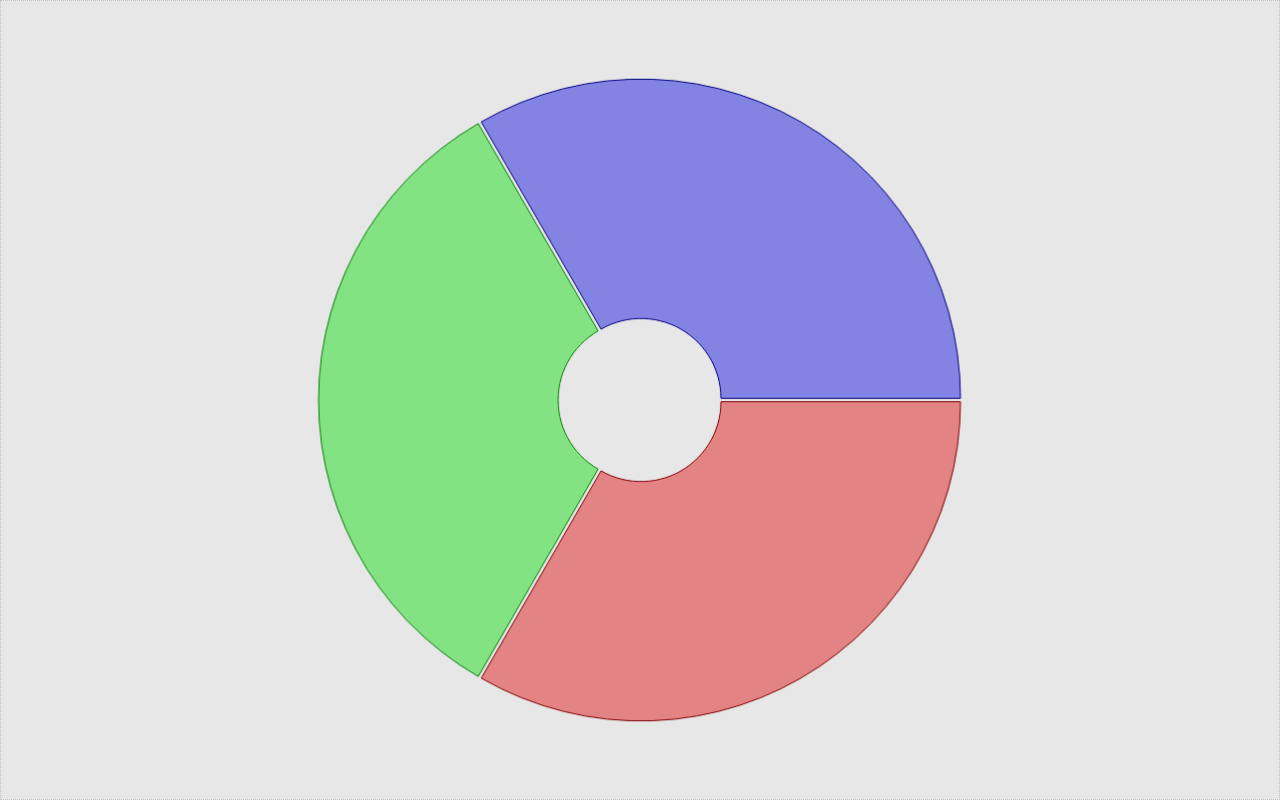
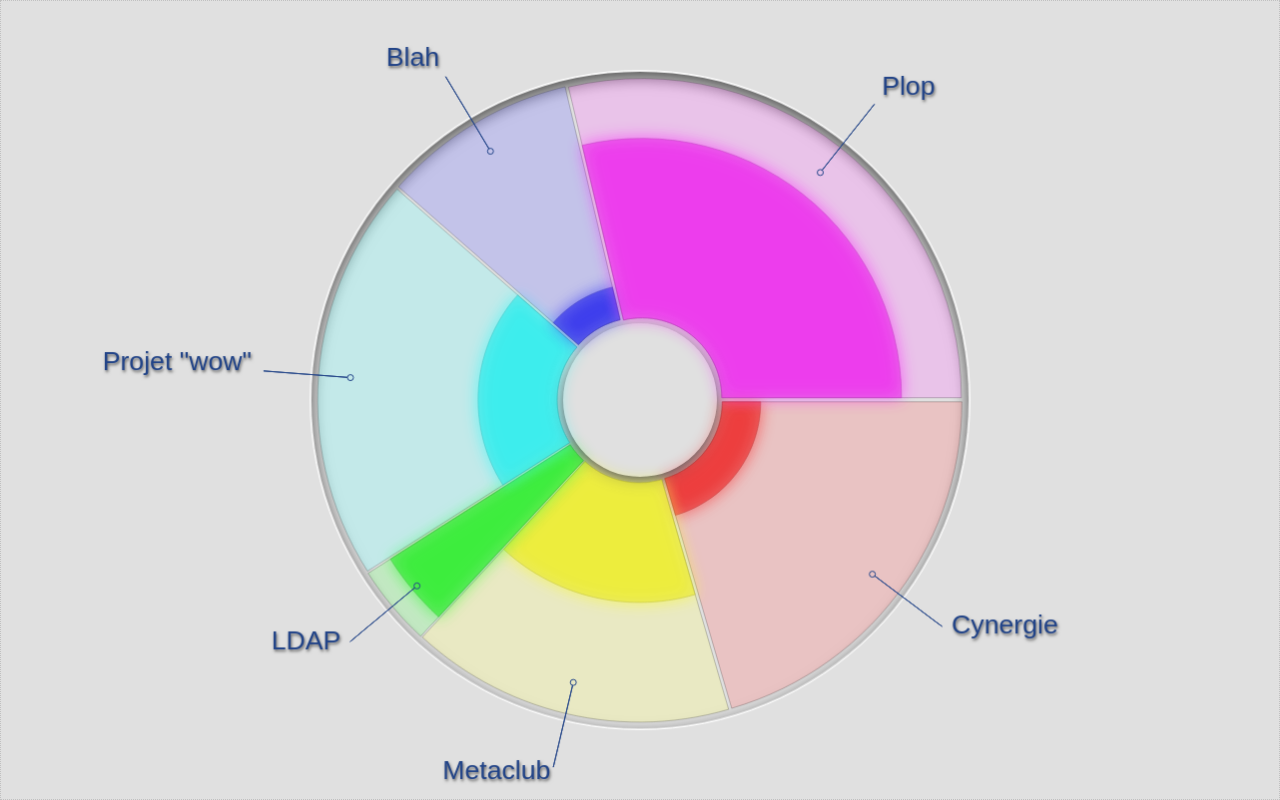
Before and after one commit to fataku/cedille-dashboard, a plain HTML site: page index.html in a window 1280 px wide. Drawn offline with Linux system fonts and the light colour scheme.

Commit message:
bunch of shit

```diff
--- a/script.js
+++ b/script.js
@@ -2,14 +2,20 @@ $(function($){
 	'use strict';
 
 	var arcDivisions = 30;
+	var pivot = 3;
 	//var arcColors = ['red', 'green', 'blue'];
 
+	/** Basic Animator class, takes drawables and gives them a canvas to draw on
+	  *can be made to Update at 60fps by uncommenting "this.timer = setTimeout"
+	  *modified for Cedille use because we don't need constant drawing.
+	  */
 	var Animator = function(canvas){
 		this.drawables = [];
 		this.canvas = canvas;
 		this.context = canvas.getContext('2d');
 		this.skipped = 0;
 		this.onALeTemps = true;
+		this.fps = 30;
 	};
 	Animator.prototype.draw = function(){
 
@@ -30,7 +36,7 @@ $(function($){
 			this.skipped = 0;
 		}else this.skipped++;
 
-		//this.timer = window.setTimeout(this.update.bind(this), 16);
+		this.timer = window.setTimeout(this.update.bind(this), 1000/this.fps);
 	};
 	Animator.prototype.start = function () {
 		if(!this.timer)
@@ -41,15 +47,18 @@ $(function($){
 		this.slices = [];
 		this.innerRadius = 20;
 		this.outerRadius = 80;
+		this.totalPortions = 0;
 	};
-	PiegressChart.prototype.addSlice = function (title, percentage, color) {
+	PiegressChart.prototype.addSlice = function (title, percentage, portion) {
 		this.slices.push({
 			title: 		title||"[Untitled]",
-			percentage: percentage,
-			color: 		color|| "silver"
+			portion: 	portion,
+			percentage: percentage
 		});
+		this.totalPortions += portion;
 	};
 	PiegressChart.prototype.draw = function (c, elem) {
+		console.log(this.totalPortion);
 		var baseRadius = Math.min(window.innerWidth, window.innerHeight);
 		var innerRadius = this.innerRadius/200 * baseRadius;
 		var outerRadius = this.outerRadius/200 * baseRadius;
@@ -59,34 +68,133 @@ $(function($){
 			y:elem.height/2
 		};
 
-		c.lineTo(center.x, center.y);
+		c.moveTo(center.x, center.y);
 
-		var slice = Math.PI * 2 / this.slices.length;
+		var slice = Math.PI * 2 / this.totalPortions;
 		var subslice = slice / arcDivisions;
+		var portionsToDate = 0;
+
+		// draw a background dropshadow for aesthetics
+		c.shadowOffsetY = 6;
+		c.shadowBlur = outerRadius * 0.05;
+		c.shadowColor = "rgba(0, 0, 0, 0.65)";
+		c.moveTo(window.innerWidth, center.y);
+		c.lineTo(window.innerWidth, 0)
+		c.lineTo(0, 0)
+		c.lineTo(0, window.innerHeight)
+		c.lineTo(window.innerWidth, window.innerHeight)
+		c.lineTo(window.innerWidth, center.y);
+		c.arc(center.x, center.y, outerRadius + pivot + 6, 0, Math.PI*2);
+
+		c.moveTo(center.x + innerRadius, center.y);
+		c.arc(center.x, center.y, innerRadius + pivot - 6, 0, Math.PI*2);
+		c.fillStyle = $('body').css('background-color');
+		c.fill();
+
+		c.moveTo(center.x + innerRadius, center.y);
+		c.arc(center.x, center.y, innerRadius + pivot - 6, 0, Math.PI*2);
+		c.shadowBlur = c.shadowOffsetX = c.shadowOffsetY = 0;
+
+		c.beginPath();
+		c.arc(center.x, center.y, outerRadius + pivot + 7.5, 0, Math.PI*2);
+		c.strokeStyle = "white";
+		c.stroke();
+
+		/**
+		* For each slice of data, draw a wedge. Its radial width represents the percentage of commits associated with it,
+		* its inner (more colored) wedge represents the progress done on it (issues completed vs issues total)
+		**/
 		for(var i = 0, ii = this.slices.length; i<ii; i++){
+			var sliceData = this.slices[i];
+			var color = 360 / this.slices.length * i;
+			var offset = {
+				x: Math.cos((portionsToDate + sliceData.portion*0.5)/this.totalPortions * Math.PI*2) * pivot,
+				y: Math.sin((portionsToDate + sliceData.portion*0.5)/this.totalPortions * Math.PI*2) * pivot,
+			}
+
 			c.beginPath();
-			var offset = {
-				x: Math.cos(Math.PI*2/this.slices.length*(i+0.5)) * 2,
-				y: Math.sin(Math.PI*2/this.slices.length*(i+0.5)) * 2
-			}
-			for(var j = 0, jj = arcDivisions; j<=jj; j++){
+			for(var j = 0, jj = arcDivisions; j<=jj; j++){ // draw the small inner arc
 				c.lineTo(
-					center.x + offset.x + Math.cos(slice * i + subslice * j) * innerRadius,
-					center.y + offset.y + Math.sin(slice * i + subslice * j) * innerRadius
+					center.x + offset.x + Math.cos(subslice * j * sliceData.portion + slice * portionsToDate) * innerRadius,
+					center.y + offset.y + Math.sin(subslice * j * sliceData.portion + slice * portionsToDate) * innerRadius
 				)
 			}
-			for(var j = 0, jj = arcDivisions; j<=jj; j++){
+			for(var j = 0, jj = arcDivisions; j<=jj; j++){ // draw the big outer arc
 				c.lineTo(
-					center.x + offset.x + Math.cos(slice * i + subslice * (arcDivisions-j)) * outerRadius,
-					center.y + offset.y + Math.sin(slice * i + subslice * (arcDivisions-j)) * outerRadius
+					center.x + offset.x + Math.cos(subslice * (arcDivisions-j) * sliceData.portion + slice * portionsToDate) * outerRadius,
+					center.y + offset.y + Math.sin(subslice * (arcDivisions-j) * sliceData.portion + slice * portionsToDate) * outerRadius
 				)
 			}
-			c.fillStyle = 'hsla('+ 360 / this.slices.length * i +', 75%, 50%, 0.5)';
-			c.strokeStyle = 'hsla('+ 360 / this.slices.length * i +', 100%, 25%, 1)';
+			c.fillStyle = 'hsla('+ color +', 100%, 75%, 0.3)';
+			c.strokeStyle = 'hsla('+ color +', 10%, 25%, 0.3)';
+
 			c.closePath();
 			c.fill();
 			c.stroke();
+
+			c.shadowColor = "transparent";
+			c.shadowOffsetX = c.shadowOffsetY = c.shadowBlur = 0;
+
+
+
+			c.beginPath();
+			for(var j = 0, jj = arcDivisions; j<=jj; j++){ // draw the inner arc of the filling slice, the one that represents completion
+				c.lineTo(
+					center.x + offset.x + Math.cos(subslice * j * sliceData.portion + slice * portionsToDate) * innerRadius,
+					center.y + offset.y + Math.sin(subslice * j * sliceData.portion + slice * portionsToDate) * innerRadius
+				)
+			}
+			for(var j = 0, jj = arcDivisions; j<=jj; j++){ // outer arc, with some math gymnastics to make it stay inside its borders
+				c.lineTo(
+					center.x + offset.x + Math.cos(subslice * (arcDivisions-j) * sliceData.portion + slice * portionsToDate) * ((outerRadius - innerRadius) * sliceData.percentage + innerRadius),
+					center.y + offset.y + Math.sin(subslice * (arcDivisions-j) * sliceData.portion + slice * portionsToDate) * ((outerRadius - innerRadius) * sliceData.percentage + innerRadius)
+				)
+			}
+			c.fillStyle = 'hsla('+ color +', 80%, 50%, 0.5)';
+			c.shadowColor = 'hsla('+color+', 100%, 50%, 0.99)';
+			c.strokeStyle = 'hsla('+ color +', 50%, 50%, 0.5)';
+
+			c.shadowOffsetX = 0;
+			c.shadowOffsetY = 0;
+			c.shadowBlur = outerRadius * 0.05;
+
+			c.closePath();
+			c.fill();
+			c.stroke();
+
+			c.shadowOffsetX = c.shadowOffsetY = c.shadowBlur = 0;
+
+			c.beginPath();
+			var d = 1 / pivot * outerRadius / 1.1;
+			var d2 = d + 1;
+			c.arc(center.x + offset.x * d,
+				  center.y + offset.y * d,
+				  3, -Math.PI, Math.PI);
+
+  			c.moveTo(center.x + offset.x * d2,
+	  				 center.y + offset.y * d2)
+			c.lineTo(center.x + offset.x * d * 1.3,
+				     center.y + offset.y * d * 1.3)
+			c.closePath();
+			c.strokeStyle = c.fillStyle = "#248";
+			c.stroke();
+			c.font = '20pt sans-serif';
+			c.shadowColor = '#666';
+			c.shadowBlur = 3;
+			c.shadowOffsetX = 1;
+			c.shadowOffsetY = 2;
+			c.textAlign = (offset.x > 0)?'left':'right';
+			c.fillText(sliceData.title, center.x + offset.x * d * 1.3 + offset.x / pivot * 12, center.y + offset.y * d * 1.3 + offset.y / pivot * 12);
+
+			c.shadowBlur =
+			c.shadowOffsetX =
+			c.shadowOffsetY = 0;
+
+			portionsToDate += sliceData.portion;
 		}//*/
+		// c.moveTo(center.x + outerRadius, center.y);
+		// c.arc(center.x, center.y, outerRadius, 0, Math.PI*2);
+		// c.stroke();
 	};
 	PiegressChart.prototype.update = function (title, percentage, color) {
 
@@ -94,9 +202,12 @@ $(function($){
 
 	var a = new Animator(document.getElementById("piegress-chart"));
 	var p = new PiegressChart();
-	p.addSlice('lol', 0.33, '#ff0');
-	p.addSlice('lol', 0.34, '#0ff');
-	p.addSlice('lol', 0.33, '#f0f');//*/
+	p.addSlice('Cynergie', 0.16, 25);
+	p.addSlice('Metaclub', 0.50, 20);
+	p.addSlice('LDAP', 0.89, 5);
+	p.addSlice('Projet "wow"', 0.33, 25);
+	p.addSlice('Blah', 0.14, 12);
+	p.addSlice('Plop', 0.75, 35);//*/
 
 	a.drawables.push(p);
 	a.start();
--- a/style.css
+++ b/style.css
@@ -3,7 +3,7 @@
 }
 
 html, body{
-	background: #e7e7e7;
+	background: #e0e0e0;
 	width: 100%; height: 100%;
 	overflow: hidden;
 }
```
